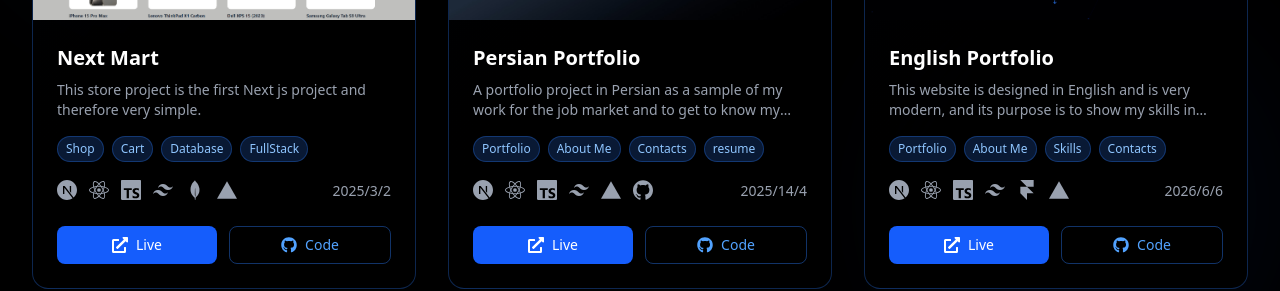
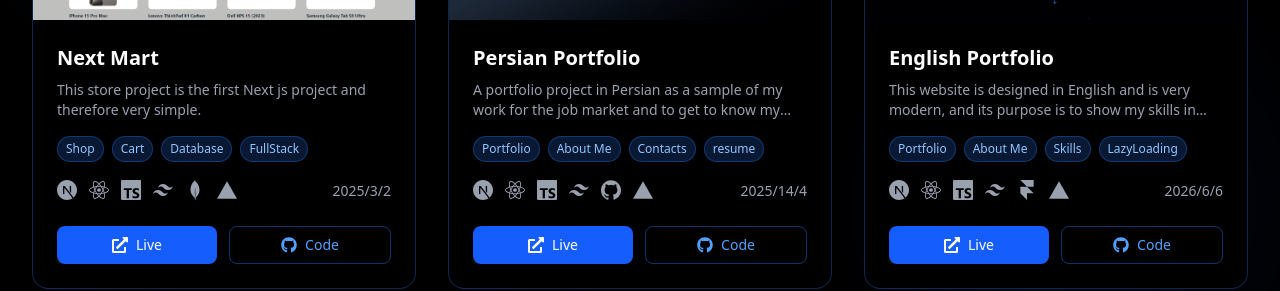
Before and after one commit to iXZed026/new-portfolio-app, a Next.js app: page / in a window 1280 px wide. Shown: the part 3360-3651 px from the top of the page. Built offline with nearby package versions, Linux system fonts and the light colour scheme.

Commit message:
adding lazy loading

```diff
--- a/src/app/componenets/lib/constants/projects.ts
+++ b/src/app/componenets/lib/constants/projects.ts
@@ -46,8 +46,8 @@ export const PROJECTS: Project[] = [
       { name: 'React', icon: SiReact },
       { name: 'TypeScript', icon: SiTypescript },
       { name: 'TailwindCSS', icon: SiTailwindcss },
+      { name: 'Github', icon: SiGithub },
       { name: 'Vervel', icon: SiVercel },
-      { name: 'Github', icon: SiGithub },
     ],
     date: "2025/14/4",
     liveUrl: 'https://portfolio-xz.vercel.app',
@@ -71,7 +71,7 @@ export const PROJECTS: Project[] = [
     date: "2026/6/6",
     liveUrl: 'https://danyal-lotfi-dev-portfolio.vercel.app/',
     githubUrl: 'https://github.com/iXZed026/new-portfolio-app',
-    tags: ['Portfolio', 'About Me', 'Skills', 'Contacts'],
+    tags: ['Portfolio', 'About Me', 'Skills', 'LazyLoading'],
   },
 
 ];
--- /dev/null
+++ b/src/app/componenets/lib/hooks/useInView.ts
@@ -0,0 +1,25 @@
+import { useEffect, useState, useRef } from 'react';
+
+export function useInView<T extends HTMLElement>() {
+    const ref = useRef<T | null>(null);
+    const [isInView, setIsInView] = useState<boolean>(false);
+
+    useEffect(() => {
+        const observer = new IntersectionObserver(
+            ([entry]) => {
+                if (entry.isIntersecting) {
+                    setIsInView(true);
+                }
+            },
+            {
+                threshold: 0.1,
+            }
+        );
+
+        if (ref.current) observer.observe(ref.current);
+
+        return () => observer.disconnect();
+    }, []);
+
+    return [ref, isInView];
+}
--- a/src/app/page.tsx
+++ b/src/app/page.tsx
@@ -7,8 +7,14 @@ import { HeroSection } from './componenets/hero/HeroSection';
 import { AboutSection } from './componenets/sections/AboutSection';
 import { ContactSection } from './componenets/sections/ContactSection';
 import { ProjectsSection } from './componenets/sections/ProjectsSection';
+import { useInView } from './componenets/lib/hooks/useInView';
 
 export default function Home() {
+
+  const [aboutRef, aboutIsInView] = useInView<HTMLDivElement>();
+  const [projectsRef, projectsIsInView] = useInView<HTMLDivElement>();
+  const [contactsRef, contactsIsInView] = useInView<HTMLDivElement>();
+
   const handleViewSkills = () => {
     const skillsElement = document.querySelector('[data-section="skills"]');
     if (skillsElement) {
@@ -54,17 +60,22 @@ export default function Home() {
 
       {/* About Section */}
       <div id='about' data-section="about">
-        <AboutSection />
+        <div ref={aboutRef} className='min-h-[100vh]'  >
+          {aboutIsInView && <AboutSection />}
+        </div>
       </div>
 
       {/* Projects Section */}
       <div id='projects' data-section="projects">
-        <ProjectsSection />
-      </div>
+        <div ref={projectsRef} className='min-h-[100vh]' >
+          {projectsIsInView && <ProjectsSection />}
+        </div>  </div>
 
       {/* Contact Section */}
       <div id='contact' data-section="contact">
-        <ContactSection />
+        <div ref={contactsRef} className='min-h-[100vh]' >
+          {contactsIsInView && <ContactSection />}
+        </div>
       </div>
     </>
   );
```
